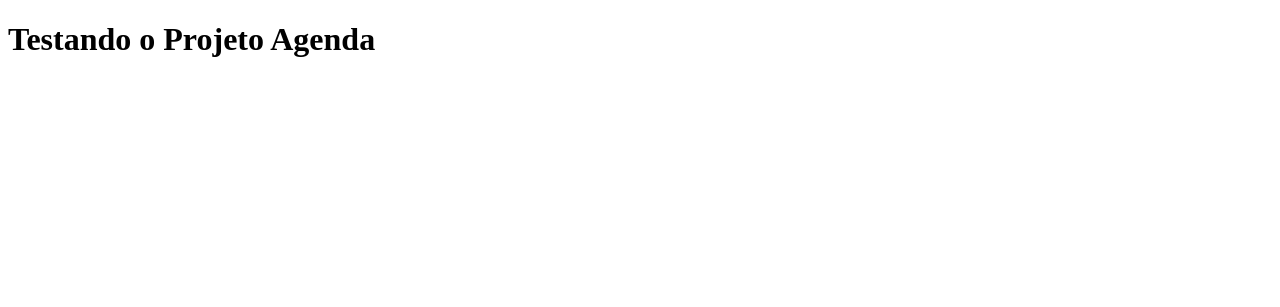
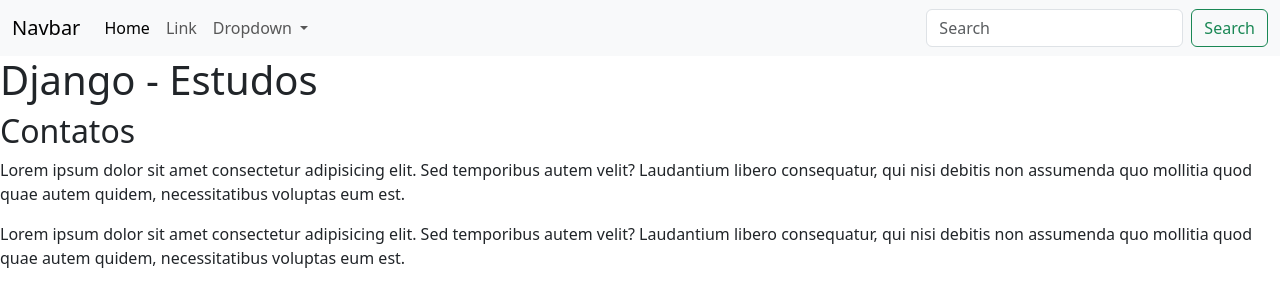
Before and after one commit to Jefferson170713/projeto_agenda_django, a Django app: page / in a window 1280 px wide. Shown: the top 307 px of the page. Run offline with Django 5.2, Linux system fonts and the light colour scheme; some libraries are stand-ins or nearby versions.

Commit message:
Add o arquivo de bootstrap que irei usar futuramente para outros projetos.

```diff
--- /dev/null
+++ b/base_static/global/bootstrap5/package.json
@@ -0,0 +1,5 @@
+{
+  "dependencies": {
+    "bootstrap": "^5.3.3"
+  }
+}
--- a/base_templates/global/base.html
+++ b/base_templates/global/base.html
@@ -1,11 +1,50 @@
+{% load static %}
 <!DOCTYPE html>
 <html lang="pt-br">
 <head>
     <meta charset="UTF-8">
     <meta name="viewport" content="width=device-width, initial-scale=1.0">
-    <title>Projeto agenda</title>
+    <link rel="stylesheet" href="{% static 'global/bootstrap5/node_modules/bootstrap/dist/css/bootstrap.min.css' %}">
+    <script src="{% static 'global/bootstrap5/node_modules/bootstrap/dist/js/bootstrap.bundle.min.js' %}" defer></script>
+    <title>
+        {% block titulo %}Página inical{% endblock titulo %}
+    </title>
 </head>
 <body>
-    <h1>Testando o Projeto Agenda</h1>
+    <!-- <h1>Testando o Projeto Agenda</h1> -->
+    <nav class="navbar navbar-expand-lg bg-body-tertiary">
+        <div class="container-fluid">
+          <a class="navbar-brand" href="#">Navbar</a>
+          <button class="navbar-toggler" type="button" data-bs-toggle="collapse" data-bs-target="#navbarSupportedContent" aria-controls="navbarSupportedContent" aria-expanded="false" aria-label="Toggle navigation">
+            <span class="navbar-toggler-icon"></span>
+          </button>
+          <div class="collapse navbar-collapse" id="navbarSupportedContent">
+            <ul class="navbar-nav me-auto mb-2 mb-lg-0">
+              <li class="nav-item">
+                <a class="nav-link active" aria-current="page" href="#">Home</a>
+              </li>
+              <li class="nav-item">
+                <a class="nav-link" href="#">Link</a>
+              </li>
+              <li class="nav-item dropdown">
+                <a class="nav-link dropdown-toggle" href="#" role="button" data-bs-toggle="dropdown" aria-expanded="false">
+                  Dropdown
+                </a>
+                <ul class="dropdown-menu">
+                  <li><a class="dropdown-item" href="#">Action</a></li>
+                  <li><a class="dropdown-item" href="#">Another action</a></li>
+                  <li><hr class="dropdown-divider"></li>
+                  <li><a class="dropdown-item" href="#">Something else here</a></li>
+                </ul>
+              </li>
+            </ul>
+            <form class="d-flex" role="search">
+              <input class="form-control me-2" type="search" placeholder="Search" aria-label="Search">
+              <button class="btn btn-outline-success" type="submit">Search</button>
+            </form>
+          </div>
+        </div>
+      </nav>
+    {% block conteudo %}{% endblock conteudo %}
 </body>
 </html>
--- a/contact/templates/contact/index.html
+++ b/contact/templates/contact/index.html
@@ -1 +1,15 @@
 {% extends "global/base.html" %}
+
+{% block titulo %}Projeto Agenda - Django{% endblock titulo %}
+
+{% block conteudo %}
+
+    <h1>Django - Estudos</h1>
+    <h2>Contatos</h2>
+    <p>
+        Lorem ipsum dolor sit amet consectetur adipisicing elit. Sed temporibus autem velit? Laudantium libero consequatur, qui nisi debitis non assumenda quo mollitia quod quae autem quidem, necessitatibus voluptas eum est.
+    </p>
+    <p>
+        Lorem ipsum dolor sit amet consectetur adipisicing elit. Sed temporibus autem velit? Laudantium libero consequatur, qui nisi debitis non assumenda quo mollitia quod quae autem quidem, necessitatibus voluptas eum est.
+    </p>
+{% endblock %}
```
Also changed, not shown: base_static/global/bootstrap5/package-lock.json (added), 1 other file.
